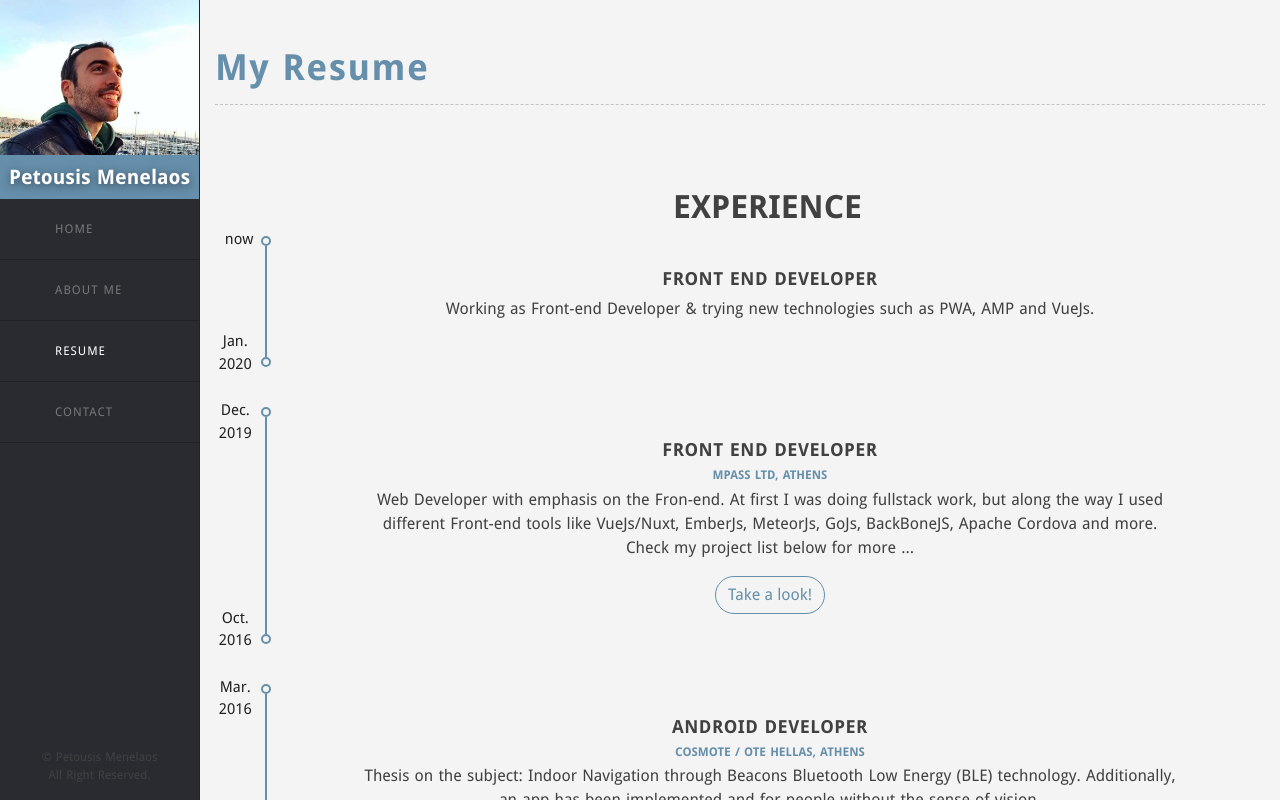
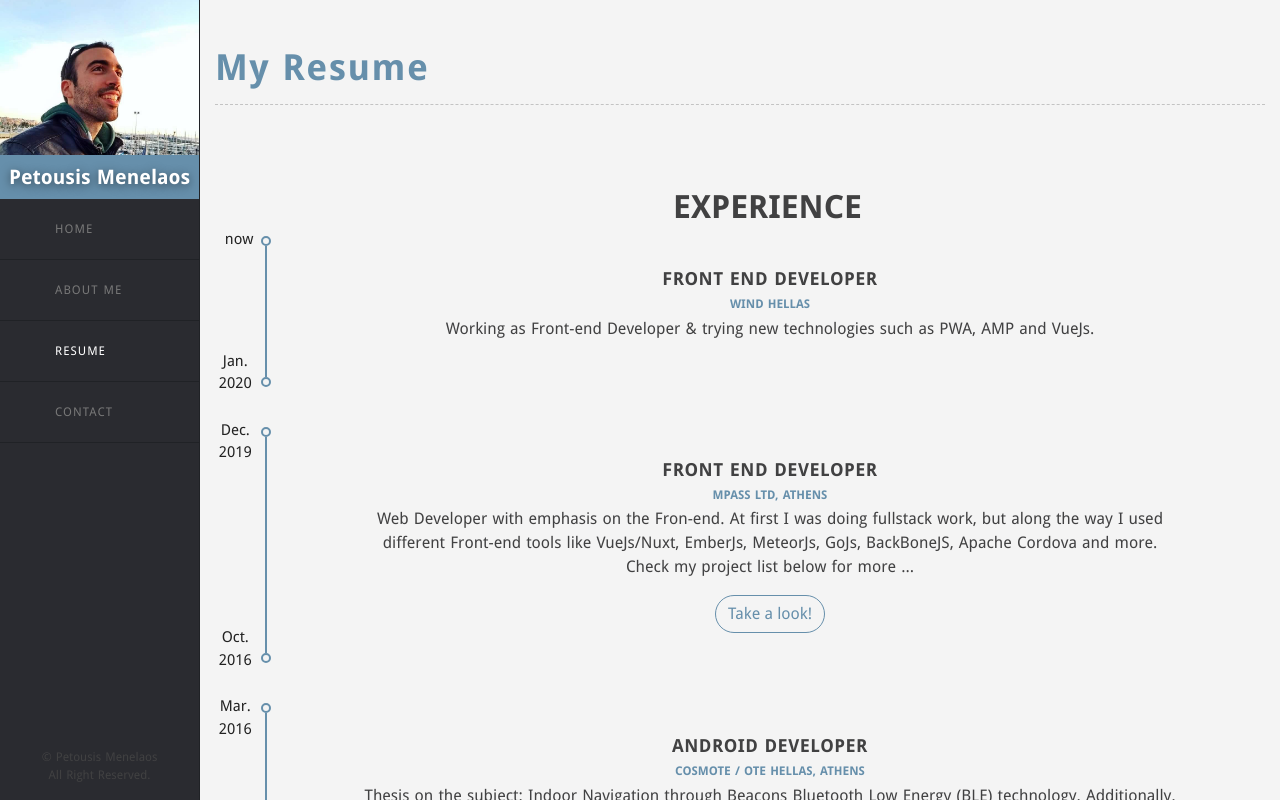
Before and after one commit to Harry80428/my_poirtfolio_new, a Nuxt app: page /resume in a window 1280 px wide. Shown: the top 800 px of the page. Built offline with nearby package versions, Linux system fonts and the light colour scheme.

Commit message:
verbal change at resume

```diff
--- a/pages/resume.vue
+++ b/pages/resume.vue
@@ -36,8 +36,7 @@ export default {
       experience: [
         {
           title: 'Front End Developer',
-          location: '',
-          // location: 'Wind Hellas',
+          location: 'Wind Hellas',
           descr: `Working as Front-end Developer & trying new technologies such as PWA, AMP and VueJs.`,
           from: 'Jan. 2020',
           to: 'now'
```
